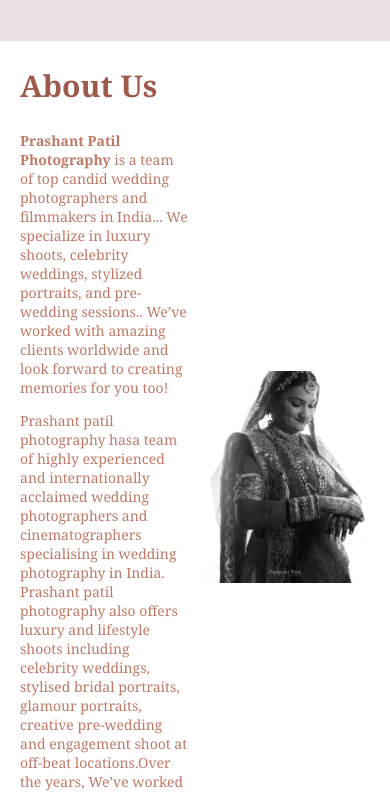
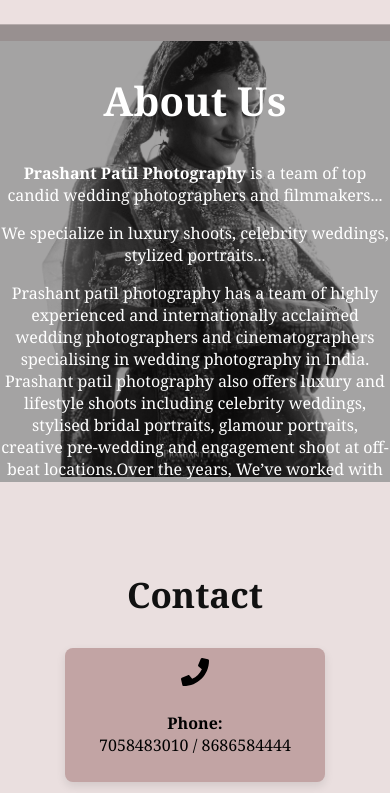
Before and after one commit to aish2605/photography, a React (Vite) app: page / in a window 390 px wide. Shown: the part 2400-3193 px from the top of the page. Built offline with nearby package versions, Linux system fonts and the light colour scheme.

Commit message:
last commit

```diff
--- a/src/Components/homepage.css
+++ b/src/Components/homepage.css
@@ -61,63 +61,82 @@
  }
 
 
+.about-container {
+  display: flex;
+  flex-direction: row;
+  align-items: center;
+  gap: 1rem;
+  justify-content: center;
+  padding:0 20px;
+}
 
-    .about-section {
-  padding: 0px 20px;
-  background-color: #fff;
+.about-text {
+  flex: 1;
+  padding: 2rem;
+  z-index: 2;
+  position: relative;
+  background-color: rgb(227, 204, 204);
   align-items: center;
   justify-content: center;
 }
 
-.about-container {
-  display: flex;
-  align-items: center;
-  justify-content: space-between;
-  gap: 20px;
-  flex-wrap: nowrap;
-}
-
-
-.about-text {
-  flex: 1;
-  min-width: 0;
-  justify-content: center;
-
-  color:rgb(190, 121, 103)
-}
-.about-text h1{
-  color:rgb(159, 89, 75);
-  font-size: 30px;
-  font-weight:700;
-}
-
 .about-image {
   flex: 1;
-  min-width: 0;
-  height: 100%;
 }
 
 .about-image img {
-  width: 100%;
-  height: 100%;
-  border-radius: 12px;
-  object-fit: contain;
-  max-height: 600px;
+  width: 70%;
+  height: 70%;
+  object-fit: cover;
+
 }
 
+/*mobile */
+@media (max-width: 768px) {
+  .about-container {
+    position: relative;
+    flex-direction: column;
+    align-items: center;
+    justify-content: center;
 
-@media (max-width: 600px) {
-  .about-container {
-    gap: 10px;
+
   }
 
-  .about-text p {
-    font-size: 14px;
+  .about-image {
+    position: relative;
+    width: 100%;
+    height: 400px;
   }
 
   .about-image img {
-    max-height: 900px;
+    width: 100%;
+    height: 100%;
+    object-fit: cover;
+    border-radius: 0;
   }
+
+  .about-text {
+    position: absolute;
+    top: 50%;
+    left: 50%;
+    transform: translate(-50%, -50%);
+    color: white;
+    background-color: rgba(14, 13, 13, 0.378);
+    padding: 1rem;
+   height:100%;
+    width: 100%;
+    text-align: center;
+       padding: 1rem;
+
+  }
+}
+.about-section{
+  background-color: white;
+}
+
+.about-text h1{
+  font-size: 40px;
+  font-weight: 400px;
 }
 
 
@@ -156,7 +175,7 @@
 
 .contact-box {
   background: rgb(194, 164, 164);
-  padding: 20px;
+  padding: 10px;
   border-radius: 8px;
   min-width: 240px;
   display: flex;
--- a/src/Components/homepage.jsx
+++ b/src/Components/homepage.jsx
@@ -47,25 +47,22 @@
         </Masonry>
       </section>
 <section id="about" className="about-section" data-aos="fade-right">
-  <div className="about-container no-wrap">
-
-    <div className="about-text">
-      <h1>About Us</h1>
-      <p><strong>Prashant Patil Photography</strong> is a team of top candid wedding photographers and filmmakers in India...
-      We specialize in luxury shoots, celebrity weddings, stylized portraits, and pre-wedding sessions..
-      We’ve worked with amazing clients worldwide and look forward to creating memories for you too!</p><p>
-      Prashant patil photography hasa team of highly experienced and internationally acclaimed wedding photographers and cinematographers specialising in wedding photography in India.
-       Prashant patil photography also offers luxury and lifestyle shoots including celebrity weddings,
-       stylised bridal portraits, glamour portraits, creative pre-wedding and engagement shoot at off-beat locations.Over the years,
-       We’ve worked with amazing people across the globe, been part of the biggest days of their lives and made everlasting memories for them. </p>
-    </div>
-
-
+  <div className="about-container">
     <div className="about-image">
       <img src="/image12.jpg" alt="Photography team" />
     </div>
+    <div className="about-text">
+      <h1>About Us</h1>
+      <p><strong>Prashant Patil Photography</strong> is a team of top candid wedding photographers and filmmakers...</p>
+      <p>We specialize in luxury shoots, celebrity weddings, stylized portraits...</p>
+      <p>Prashant patil photography has a team of highly experienced and internationally acclaimed wedding photographers and cinematographers specialising in wedding photography in India.
+        Prashant patil photography also offers luxury and lifestyle shoots including celebrity weddings, stylised bridal portraits, glamour portraits,
+         creative pre-wedding and engagement shoot at off-beat locations.Over the years,
+         We’ve worked with amazing people across the globe, been part of the biggest days of their lives and made everlasting memories for them.</p>
+    </div>
   </div>
 </section>
+
 
 
 
--- a/src/Components/navbar.css
+++ b/src/Components/navbar.css
@@ -31,7 +31,10 @@
 }
 
 .nav-link:hover {
-  color: #de2ca3;
+  background-color: rgb(231, 168, 168);
+  border-radius: 30px;
+  padding: 5px;
+
 }
 
 /* Hamburger Icon */
```
